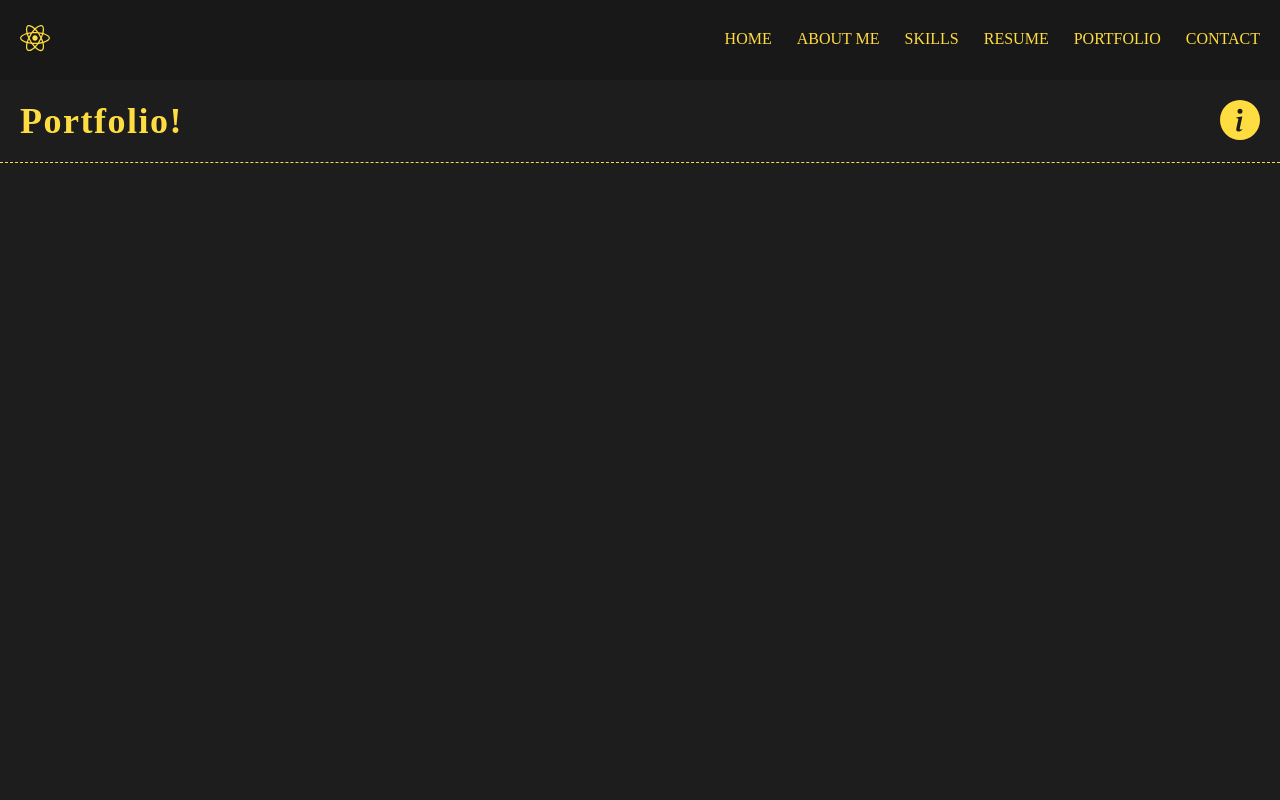
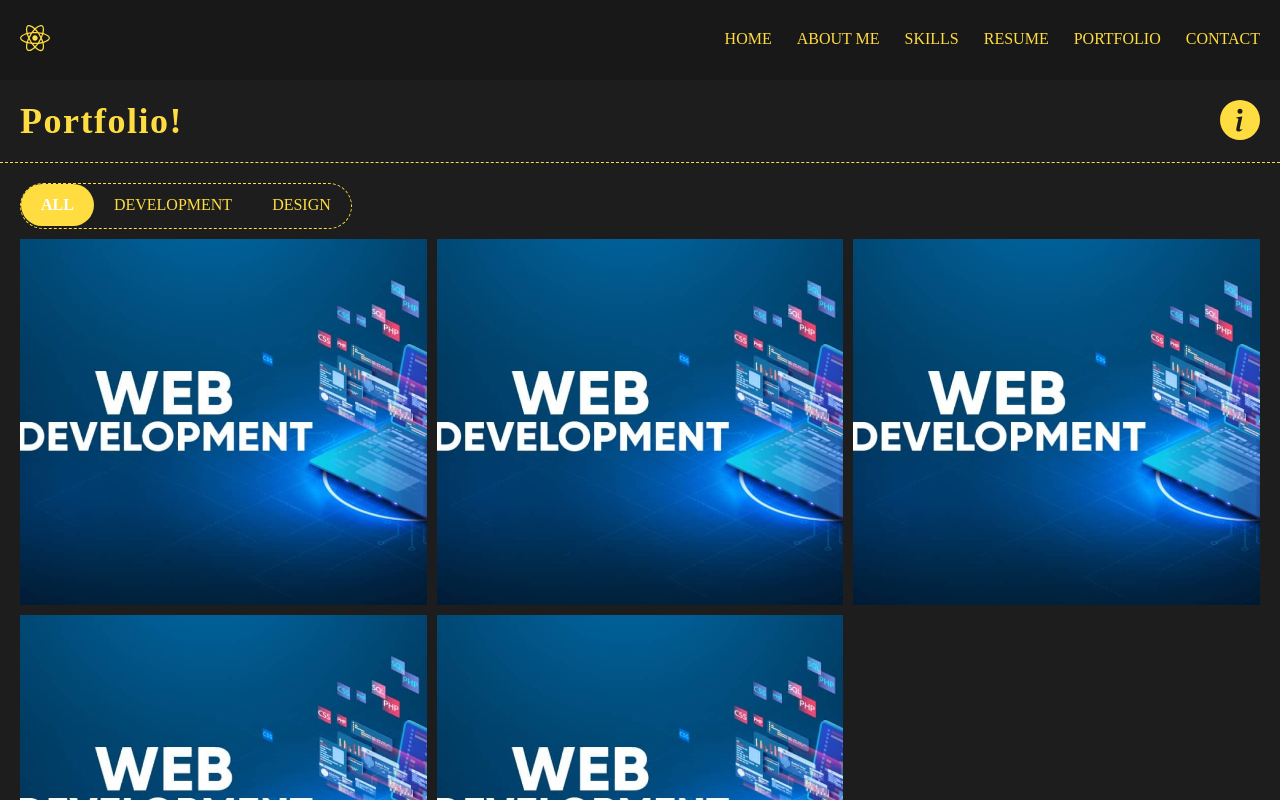
Before and after one commit to lonewarrior0111/portfolio-website, a React (Vite) app: page /portfolio in a window 1280 px wide. Shown: the top 800 px of the page. Built offline with nearby package versions, Linux system fonts and the light colour scheme.

Commit message:
created the portfolio page with filter options to filter projects and display the required ones !

```diff
--- a/src/pages/portfolio/index.jsx
+++ b/src/pages/portfolio/index.jsx
@@ -1,13 +1,123 @@
 import { BsInfoCircleFill } from "react-icons/bs";
 import PageHeader from "../../components/PageHeaderContent";
+import "./styles.scss";
+import { useState } from "react";
+import webDevDummy from "../../images/webDevDummy.jpg";
+import { Link } from "react-router-dom";
+
+
+const portfolioData = [
+  {
+    id: 2,
+    name: "Ecommerce",
+    image: webDevDummy,
+    link: "https://www.geeksforgeeks.org/30-days-of-sql-from-basic-to-advanced-level/",
+  },
+  {
+    id: 3,
+    name: "Notes App",
+    link: "https://www.google.co.in/",
+    image: webDevDummy,
+  },
+  {
+    id: 2,
+    name: "Supplier Design",
+    image: webDevDummy,
+    link: "https://www.youtube.com/",
+  },
+  {
+    id: 2,
+    name: "Todo App",
+    image: webDevDummy,
+    link: "https://takeuforward.org/interviews/tcs-nqt-coding-sheet-tcs-coding-questions/",
+  },
+  {
+    id: 3,
+    name: "Shopping cart design",
+    image: webDevDummy,
+    link: "https://www.interviewbit.com/oops-interview-questions/",
+  },
+];
+
+const filterData = [
+  {
+    filterId: 1,
+    label: "All",
+  },
+  {
+    filterId: 2,
+    label: "Development",
+  },
+  {
+    filterId: 3,
+    label: "Design",
+  },
+];
 
 function Portfolio() {
+  const [filteredValue, setFilteredValue] = useState(1);
+  const [hoveredValue, setHoveredValue] = useState(null);
+
+  function handleFilter(currentId) {
+    setFilteredValue(currentId);
+  }
+  function handleHover(index) {
+    setHoveredValue(index);
+  }
+  console.log("==========");
+  console.log(filteredValue);
+  console.log("==========");
+
+  const filteredItems =
+    filteredValue === 1
+      ? portfolioData
+      : portfolioData.filter((item) => item.id === filteredValue);
+  console.log(filteredItems);
   return (
     <section id="portfolio" className="portfolio">
       <PageHeader
         headerText="Portfolio!"
         icon={<BsInfoCircleFill size={40} />}
       />
+      <div className="portfolio_content">
+        <ul className="portfolio_content_filter">
+          {filterData.map((item) => (
+            <li
+              key={item.filterId}
+              onClick={() => handleFilter(item.filterId)}
+              className={item.filterId === filteredValue ? "active" : ""}
+            >
+              {item.label}
+            </li>
+          ))}
+        </ul>
+        <div className="portfolio_content_cards">
+          {filteredItems.map((item, index) => (
+            <div
+              className="portfolio_content_cards_item"
+              key={`cardItem{item.name.trim()}`}
+              onMouseEnter={() => handleHover(index)}
+              onMouseLeave={() => handleHover(null)}
+            >
+              <div className="portfolio_content_cards_item_img-wrapper">
+                <a>
+                  <img src={item.image} alt="item-image" />
+                </a>
+                <div className="overlay">
+                  {index === hoveredValue && (
+                    <div>
+                      <p>{item.name}</p>
+                      <Link to={item.link}>
+                        <button>Visit</button>
+                      </Link>
+                    </div>
+                  )}
+                </div>
+              </div>
+            </div>
+          ))}
+        </div>
+      </div>
     </section>
   );
 }
--- a/src/pages/portfolio/styles.scss
+++ b/src/pages/portfolio/styles.scss
@@ -0,0 +1,148 @@
+.portfolio {
+    &_content {
+      padding: 20px;
+      width: 100%;
+
+      &_filter {
+        display: inline-block;
+        margin: 0 auto;
+        border-radius: 25px;
+        border: 1px dashed var(--yellow-theme-main-color);
+
+        li {
+          font-size: 16px;
+          display: inline-block;
+          cursor: pointer;
+          position: relative;
+          color: var(--yellow-theme-main-color);
+          text-transform: uppercase;
+          padding: 12px 20px;
+          overflow: hidden;
+          transition: all 0.5s ease;
+
+          &.active {
+            background: var(--yellow-theme-main-color);
+            color: var(--yellow-theme-sub-text-color);
+            font-weight: 600;
+            border-radius: 25px;
+          }
+        }
+      }
+
+      &_cards {
+        display: grid;
+        grid-template-columns: repeat(3, 1fr);
+        grid-auto-rows: auto;
+        gap: 1rem;
+        margin-top: 10px;
+
+        &_item {
+          height: 366px;
+          cursor: pointer;
+          position: relative;
+
+          &:hover .overlay{
+              opacity: 1;
+          }
+
+          &_img-wrapper {
+            height: 100%;
+
+            a {
+              height: 100%;
+
+              img {
+                height: inherit;
+                object-fit: cover;
+                width: 100%;
+              }
+            }
+          }
+
+          .overlay {
+              position: absolute;
+              top: 0;
+              bottom: 0;
+              right: 0;
+              left: 0;
+              height: 100%;
+              width: 100%;
+              opacity: 0;
+              transition: 0.5s ease;
+              background-color: var(--yellow-theme-main-color);
+
+              div{
+                  position: absolute;
+                  top: 50%;
+                  left: 50%;
+                  transform: translate(-50%,-50%);
+                  text-align: center;
+
+                  p{
+                      color: #000000;
+                      margin: 0px;
+                      font-size: 4rem;
+                      position: relative;
+                      overflow: hidden;
+                      white-space: nowrap;
+                      animation: typingEffect 1s steps(30,end);
+                  }
+
+                  button{
+                      cursor: pointer;
+                      margin-top: 16px;
+                      padding: 10px 70px;
+                      font-size: 2rem;
+                      background: transparent;
+                      color: #000;
+                      border : 1.5px solid #000;
+                      border-radius: 4px;
+                      font-weight: 500;
+
+                  }
+              }
+          }
+        }
+      }
+    }
+  }
+
+  @media only screen and (max-width: 480px){
+      .portfolio_content_filter > li{
+          font-size: 11px;
+      }
+
+      .portfolio_content_cards{
+          grid-template-columns: repeat(1,1fr);
+      }
+  }
+
+  @media only screen and (min-width: 481px) and (max-width: 767px){
+      .portfolio_content_filter > li{
+          font-size: 14px;
+      }
+
+      .portfolio_content_cards{
+          grid-template-columns: repeat(2,1fr);
+
+          &_item{
+
+              .overlay{
+                  div > p {
+                       font-size: 2.5rem;
+                  }
+              }
+          }
+      }
+
+  }
+
+  @keyframes typingEffect{
+      from{
+          width: 0;
+      }
+
+      to {
+          width: 100%;
+      }
+  }
--- a/src/pages/resume/index.jsx
+++ b/src/pages/resume/index.jsx
@@ -1,5 +1,6 @@
 import { BsInfoCircleFill } from "react-icons/bs";
 import PageHeader from "../../components/PageHeaderContent";
+import { Link } from "react-router-dom";
 import {
   VerticalTimeline,
   VerticalTimelineElement,
@@ -9,6 +10,7 @@ import { IoSchool } from "react-icons/io5";
 import "./styles.scss";
 import { data } from "./utils";
 import "react-vertical-timeline-component/style.min.css";
+import resume from "../../resume/resume.pdf";
 
 // function Resume() {
 //   return (
@@ -132,6 +134,9 @@ const Resume = () => {
               </VerticalTimelineElement>
             ))}
           </VerticalTimeline>
+          {/* <Link to={resume} download>
+            <button>Download resume</button>
+          </Link> */}
         </div>
         <div className="timeline_education">
           <h3 className="timeline_education_header-text">Education</h3>
```
Also changed, not shown: src/pages/resume/styles.scss (+11 -0 lines), src/images/webDevDummy.jpg (added), 1 other file (tests, documents, lock files or other folders).
